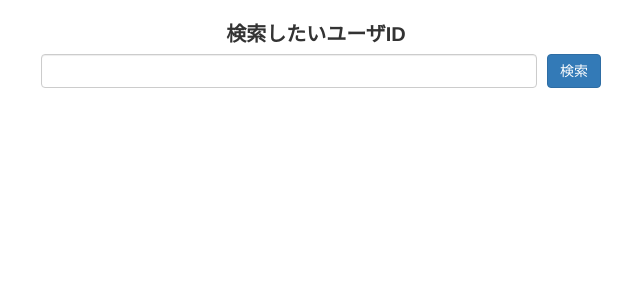
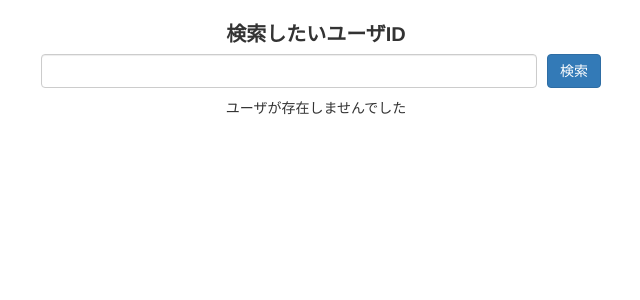
Before and after one commit to takenokoroid/old-support-tools, a Flask app: page / in a window 1280 px wide. Shown: the part 52-352 px from the top of the page, without its empty margins (324-964 px from the left). Run offline with Flask 2, Linux system fonts and the light colour scheme; parts of the project's set-up code (start-up, migrations or seed data) failed here and were passed over; some libraries are stand-ins or nearby versions.

Commit message:
fixed: ユーザが存在しなかった時の処理を追加

```diff
--- a/webApp/flaskApp/static/css/main.css
+++ b/webApp/flaskApp/static/css/main.css
@@ -73,3 +73,8 @@ h2 {
 .p-card__userid {
     margin-bottom: 1em;
 }
+
+.p-error__wrapper {
+    text-align: center;
+    padding-top: 1rem;
+}
--- a/webApp/flaskApp/templates/index.html
+++ b/webApp/flaskApp/templates/index.html
@@ -26,6 +26,8 @@
                 {% endif %}
             </div>
         </div>
+        {% else %}
+            <p class="p-error__wrapper">ユーザが存在しませんでした</p>
         {% endif %}
     </div>
 {% endblock %}
```
